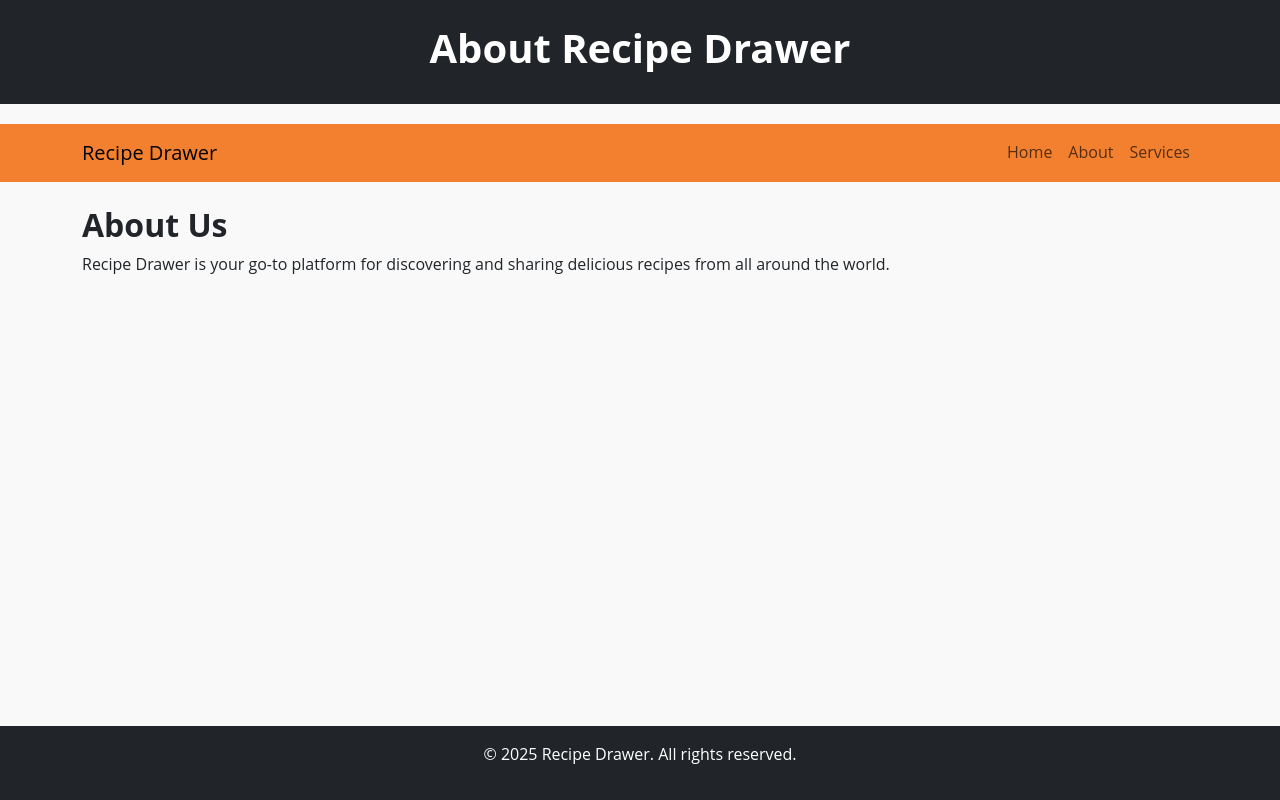
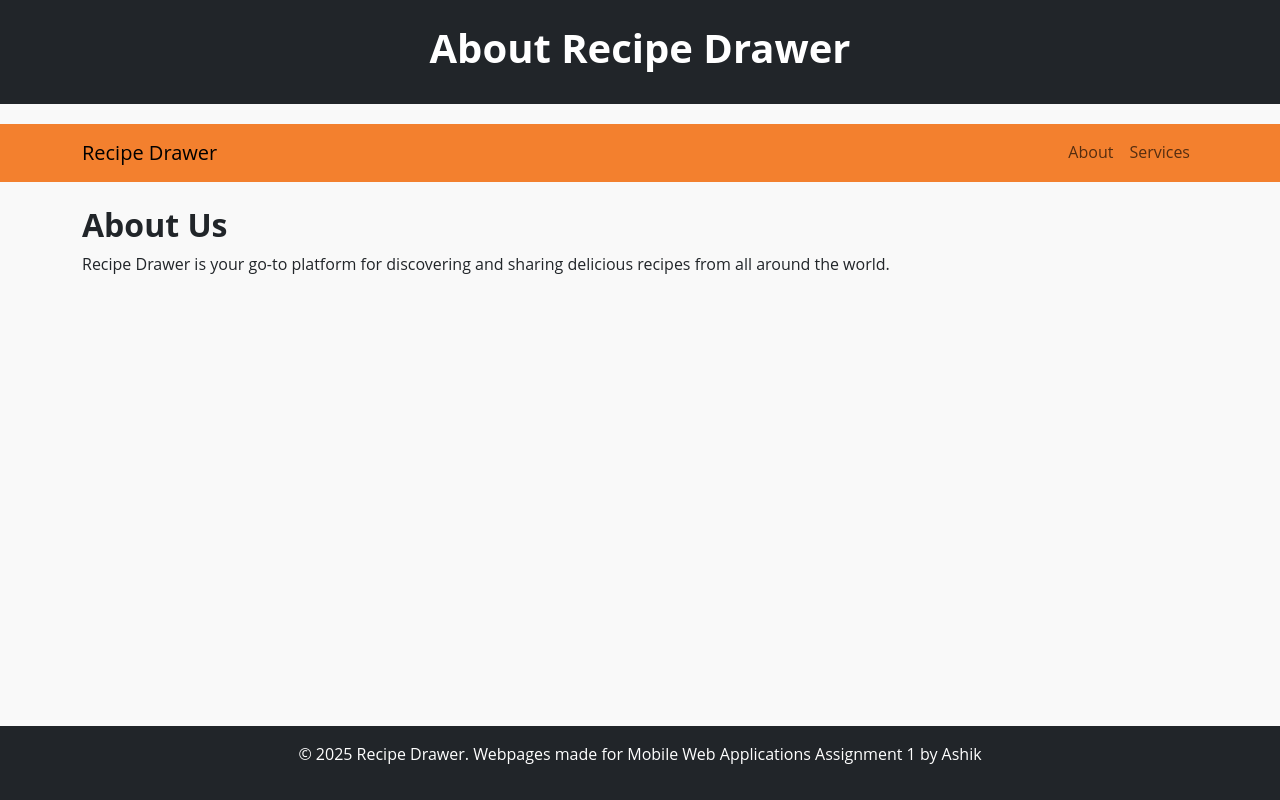
Before and after one commit to JoeAsh7/MobileWebApplications-Assignment1, a plain HTML site: page about.html in a window 1280 px wide. Drawn offline with nearby package versions, Linux system fonts and the light colour scheme.

Commit message:
Update about page with new footer

```diff
--- a/about.html
+++ b/about.html
@@ -20,7 +20,6 @@
             </button>
             <div class="collapse navbar-collapse" id="navbarNav">
                 <ul class="navbar-nav ms-auto">
-                    <li class="nav-item"><a class="nav-link" href="index.html">Home</a></li>
                     <li class="nav-item"><a class="nav-link" href="about.html">About</a></li>
                     <li class="nav-item"><a class="nav-link" href="services.html">Services</a></li>
                 </ul>
@@ -32,7 +31,7 @@
         <p>Recipe Drawer is your go-to platform for discovering and sharing delicious recipes from all around the world.</p>
     </main>
     <footer class="bg-dark text-white text-center py-3">
-        <p>&copy; 2025 Recipe Drawer. All rights reserved.</p>
+        <p>&copy; 2025 Recipe Drawer. Webpages made for Mobile Web Applications Assignment 1 by Ashik</p>
     </footer>
     <script src="https://cdn.jsdelivr.net/npm/bootstrap@5.3.0/dist/js/bootstrap.bundle.min.js"></script>
 </body>
```
